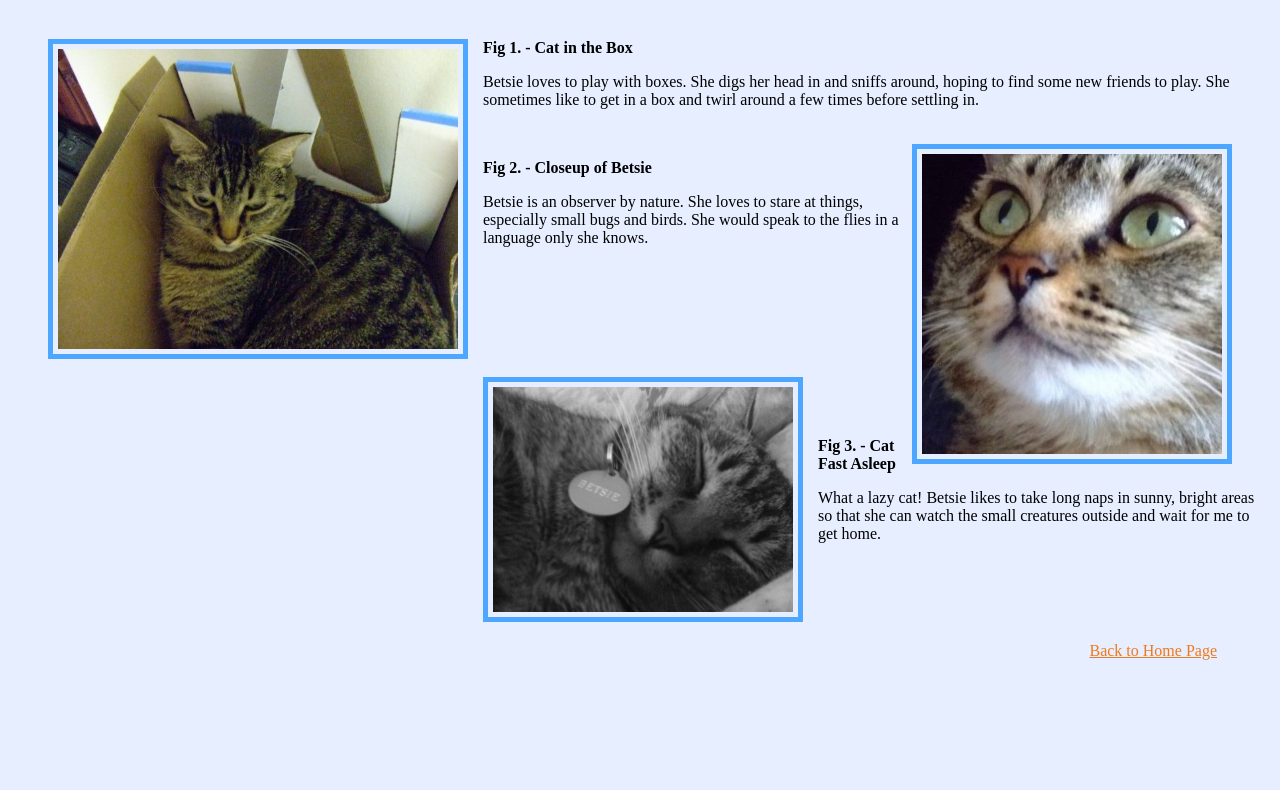
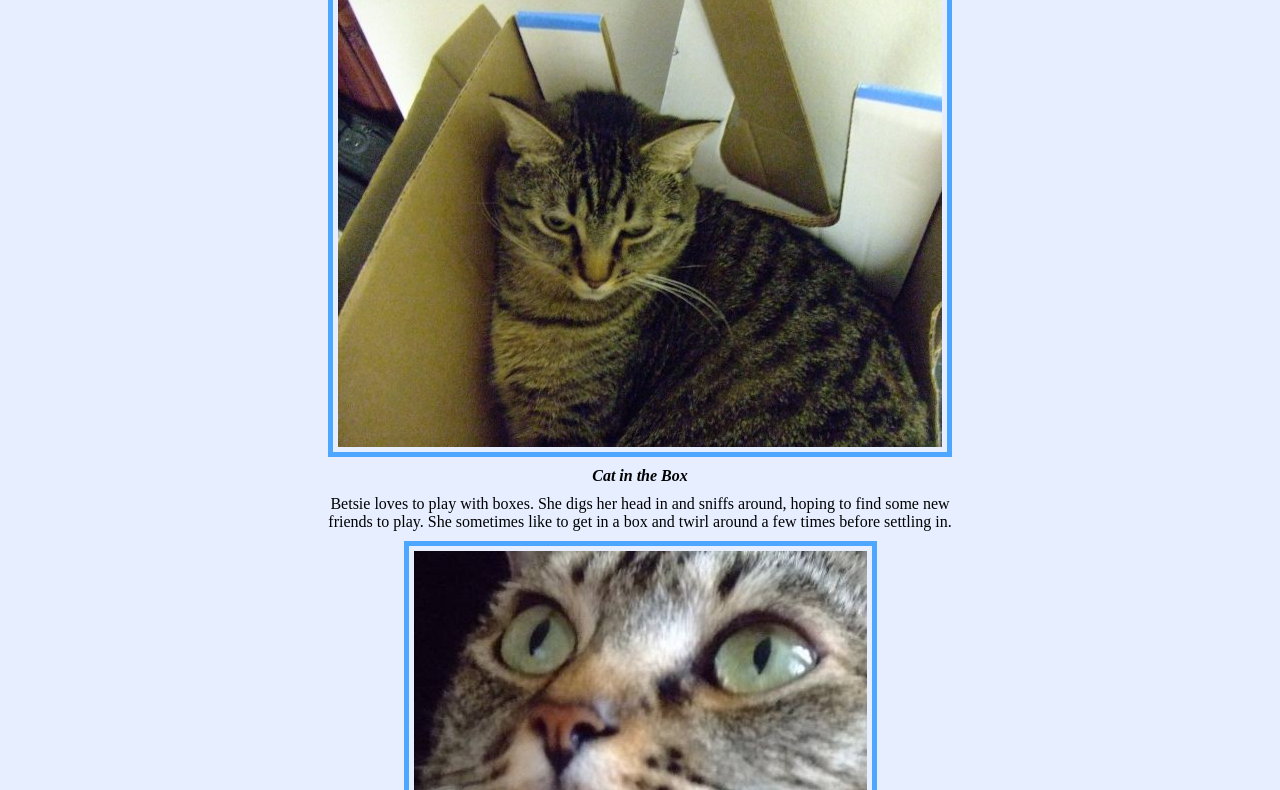
Before and after one commit to apriltang09/apriltang09.github.io, a plain HTML site: page more-pics.html in a window 1280 px wide. Shown: the part 69-859 px from the top of the page. Before the commit the page ends 800 px from the top, so only its background shows below. Drawn offline with Linux system fonts and the light colour scheme.

Commit message:
Update file design, modify css accordingly

```diff
--- a/more-pics.html
+++ b/more-pics.html
@@ -7,22 +7,15 @@
 </head>
 <body>
 	<h1 class="hello">Pics of Betsie</h1>
-	<figure>
-		<img id="firstcatpic" class="profile-pic" src="images/cat-in-box.jpg" alt="cat in a box">
-		<figcaption id="firstfigcap">Fig 1. - Cat in the Box</figcaption>
-		<!-- this figcaption has two classes -->
-	</figure>
-		<p id="pcenter1"> Betsie loves to play with boxes. She digs her head in and sniffs around, hoping to find some new friends to play. She sometimes like to get in a box and twirl around a few times before settling in.</p>
-	<figure>
-		<img id="secondcatpic" class="profile-pic" src="images/cat-face.jpg" alt="cat face">
-		<figcaption id="secondfigcap">Fig 2. - Closeup of Betsie</figcaption>
-	</figure>
-		<p id="pcenter2">Betsie is an observer by nature. She loves to stare at things, especially small bugs and birds. She would speak to the flies in a language only she knows. </p>
-	<figure>
-		<img id="thirdcatpic" class="profile-pic" src="images/sleepy-cat.jpg" alt="sleepy cat">
-		<figcaption id="thirdfigcap">Fig 3. - Cat Fast Asleep</figcaption>
-	</figure>
-		<p id="pcenter3"> What a lazy cat! Betsie likes to take long naps in sunny, bright areas so that she can watch the small creatures outside and wait for me to get home. </p>
-		<a id="backhome" href="index.html">Back to Home Page</a>
+	<img class= "profile-pic" src="images/cat-in-box.jpg" alt="cat in a box">
+	<h4 class="middle"> Cat in the Box </h4>
+		<p class="middle"> Betsie loves to play with boxes. She digs her head in and sniffs around, hoping to find some new friends to play. She sometimes like to get in a box and twirl around a few times before settling in.</p>
+	<img class= "profile-pic" src="images/cat-face.jpg" alt="cat face">
+	<h4 class="middle"> Closeup of Betsie </h4>
+		<p class="middle">Betsie is an observer by nature. She loves to stare at things, especially small bugs and birds. She would speak to the flies in a language only she knows. </p>
+	<img class= "profile-pic" src="images/sleepy-cat.jpg" alt="sleepy cat">
+	<h4 class="middle">Cat Fast Asleep</h4>
+		<p class="middle"> What a lazy cat! Betsie likes to take long naps in sunny, bright areas so that she can watch the small creatures outside and wait for me to get home. </p>
+	<a href="index.html">Back to Home Page</a>
 </body>
 </html>
--- a/styles.css
+++ b/styles.css
@@ -19,9 +19,9 @@ body {
 #background {
 	position: absolute;
 	left: 50px;
-	top: 190px;
+	top: 170px;
 	width: 500px;
-	height: 400px;
+	height: 425px;
 	z-index: -1;
 }
 
@@ -54,49 +54,36 @@ table {
 }
 
 #firstcatpic {
-	float: left;
-	width: 400px;
-	margin-right: 15px;
+	position: absolute;
+	width: 300px;
+	left: 15px;
+	margin-bottom: 10px;
 }
 
 #secondcatpic {
-	float: right;
-	width: 300px;
-	margin-left: 3px;
-	margin-bottom: 20px;
+	position: absolute;
+	width: 500px;
+	left: 15px;
+	top: 450px;
 }
 
 #thirdcatpic {
-	float: left;
-	width: 300px;
-	margin-top: 85px;
-	margin-right: 15px;
+	position: absolute;
+	width: 400px;
+	left: 15px;
+	top: 900px;
 }
 
-#firstfigcap {
-	margin-top: 55px;
-	font-weight: bold;
+.middle {
+	margin: auto;
+	width: 50%;
+	text-align: center;
+	margin-top: 10px;
+	margin-bottom: 10px;
 }
 
-#secondfigcap {
-	font-weight: bold;
-	margin-left: 15px;
-	margin-top:35px;
-	padding-top: 15px;
-}
-
-#thirdfigcap {
-	display: block;
-	margin-top: 45px;
-	font-weight: bold;
-	padding-top: 145px;
-}
-
-#backhome{
-	padding-top: 20px;
-	margin-left: 350px;
-	float: right;
-	margin-right: 55px;
+h2, h3, h4 {
+	font-style: italic;
 }
 
 a:link {
@@ -110,7 +97,7 @@ a:visited {
 @media screen and (max-width: 500px){
 
 	.profile-pic {
-		width: 300px;
+		width: 70%;
 		margin: auto;
 		vertical-align: center;
 	}
@@ -123,30 +110,10 @@ a:visited {
 	}
 
 	#background {
-		position: absolute;
 		top: 100px;
 		left: 5px;
-		width: 300px;
-		height: 250px;
-		z-index: -1;
-	}
-
-	#backhome {
-		float: left;
-		width: 200px;
-	}
-
-	#firstfigcap, #secondfigcap, #thirdfigcap {
-		padding-top: 15px;
-		margin-left: 25px;
-	}
-
-	#pcenter1, #pcenter2, #pcenter3 {
-		margin-left: 60px;
+		width: 70%;
+		height: 235px;
 	}
 
 }
-
-h2, h3, h4 {
-	font-style: italic;
-}
```
